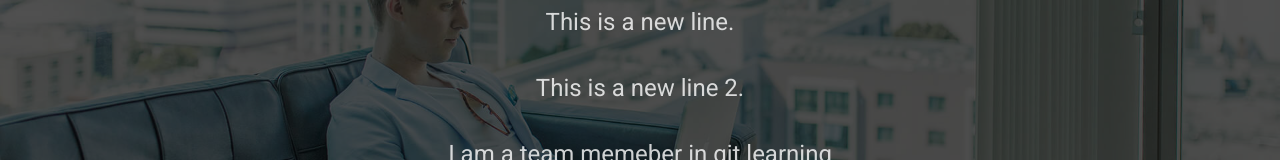
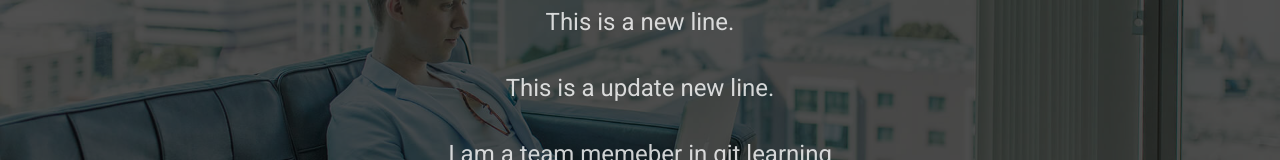
Before and after one commit to saikatsikder/team.j.portfolio.github.io, a plain HTML site: page saikat.html in a window 1280 px wide. Shown: the part 336-496 px from the top of the page. Drawn offline with Linux system fonts and the light colour scheme.

Commit message:
saikat.html file modified

```diff
--- a/saikat.html
+++ b/saikat.html
@@ -74,7 +74,7 @@
       <div class="container d-flex flex-column align-items-center text-center">
         <h2 data-aos="fade-up" data-aos-delay="100">A Welcome from SAIKAT</h2>
 	<p> This is a new line. </p>
-	<p> This is a new line 2. </p>
+	<p> This is a update new line. </p>
         <p data-aos="fade-up" data-aos-delay="200">I am a team memeber in git learning</p>
       </div>
 
```
